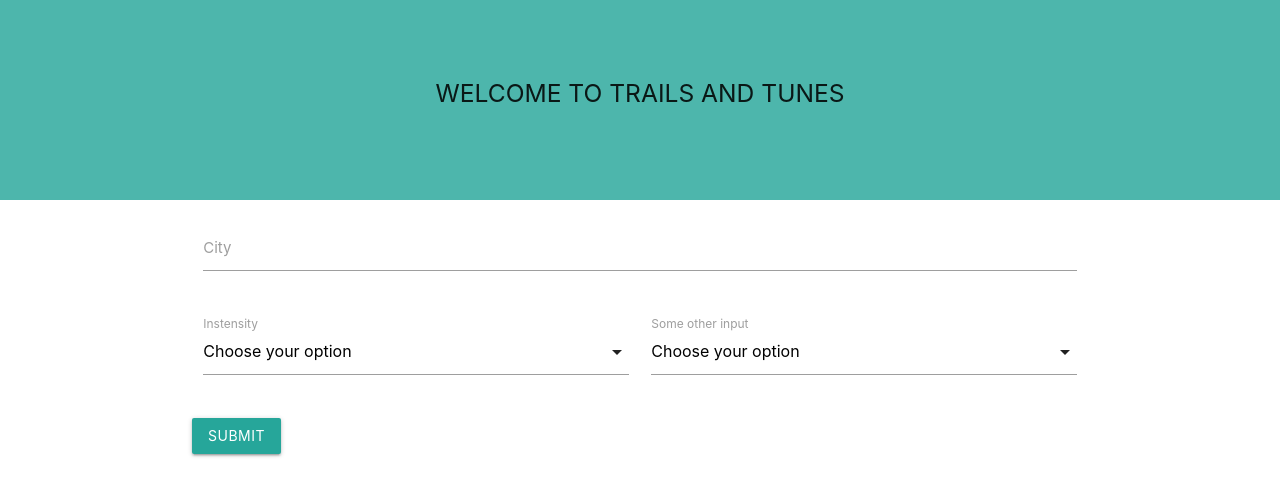
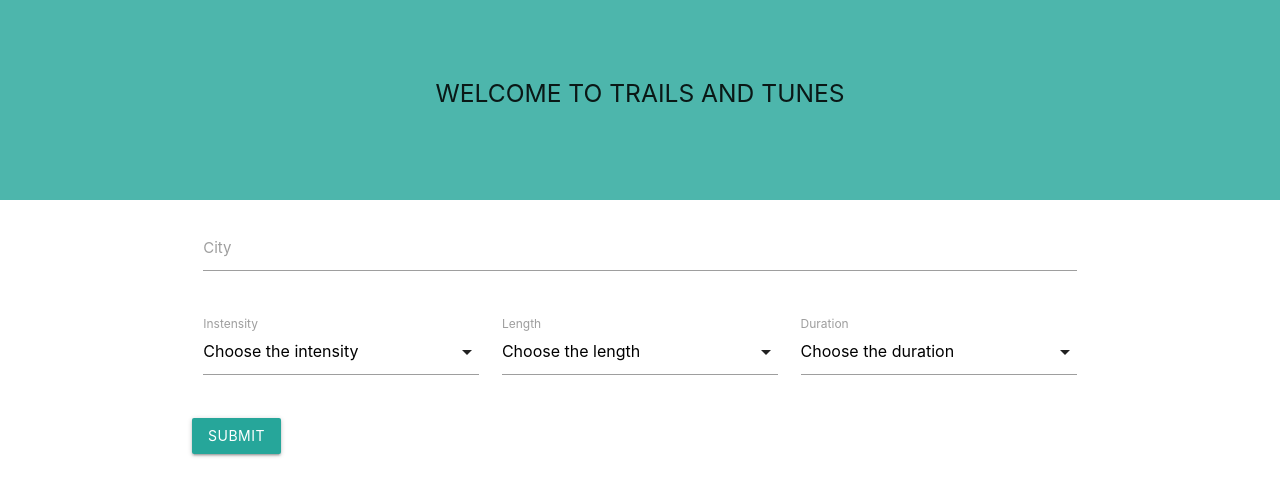
Before and after one commit to danalittleskier/ProjectOne, a plain HTML site: page form.html in a window 1280 px wide. Drawn offline with nearby package versions, Linux system fonts and the light colour scheme.

Commit message:
added the correct number of dropdowns and a text field for the city name

```diff
--- a/form.html
+++ b/form.html
@@ -44,23 +44,32 @@
   </div>
 
 <div class="row">
- <div class="input-field col s6 m6">
+ <div class="input-field col s6 m4">
     <select>
-      <option value="" disabled selected>Choose your option</option>
+      <option value="" disabled selected>Choose the intensity</option>
       <option value="1">Option 1</option>
       <option value="2">Option 2</option>
       <option value="3">Option 3</option>
     </select>
     <label>Instensity</label>
   </div>
-  <div class="input-field col s6 m6">
+  <div class="input-field col s6 m4">
     <select>
-      <option value="" disabled selected>Choose your option</option>
+      <option value="" disabled selected>Choose the length</option>
       <option value="1">Option 1</option>
       <option value="2">Option 2</option>
       <option value="3">Option 3</option>
     </select>
-    <label>Some other input</label>
+    <label>Length</label>
+  </div>
+  <div class="input-field col s6 m4">
+    <select>
+      <option value="" disabled selected>Choose the duration</option>
+      <option value="1">Option 1</option>
+      <option value="2">Option 2</option>
+      <option value="3">Option 3</option>
+    </select>
+    <label>Duration</label>
   </div>
 </div>
     <div>
```
